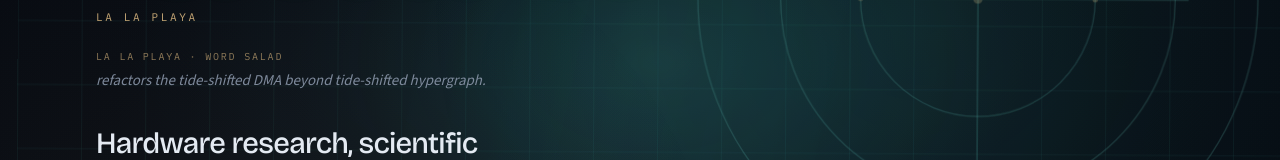
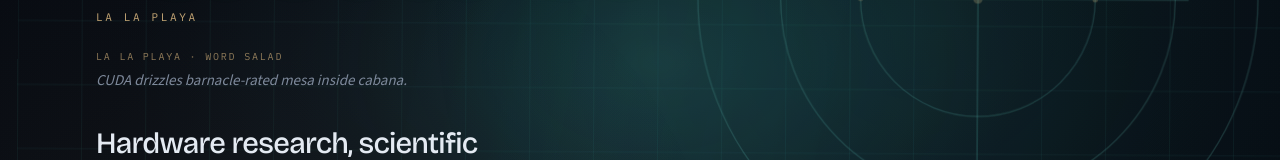
Before and after one commit to fractalclockwork/portfolio, a Next.js app: page / in a window 1280 px wide. Shown: the part 261-421 px from the top of the page. Built offline with nearby package versions, Linux system fonts and the light colour scheme.

Commit message:
Avoid word-salad hydration mismatch

```diff
--- a/src/components/word-salad.tsx
+++ b/src/components/word-salad.tsx
@@ -4,18 +4,19 @@
 import { AnimatePresence, motion } from "framer-motion";
 import { useEffect, useState } from "react";
 
+const PLACEHOLDER = "salt-fogged tidepool compiles amid the ringbuffer.";
+
 export function WordSalad({ className = "" }: { className?: string }) {
-  const [phrase, setPhrase] = useState(() => randomWordSalad());
+  const [phrase, setPhrase] = useState(PLACEHOLDER);
 
   useEffect(() => {
     let timer: ReturnType<typeof setTimeout>;
-    const schedule = () => {
-      timer = setTimeout(() => {
-        setPhrase(randomWordSalad());
-        schedule();
-      }, saladIntervalMs());
+    const tick = () => {
+      setPhrase(randomWordSalad());
+      timer = setTimeout(tick, saladIntervalMs());
     };
-    schedule();
+    // Defer first randomize so SSR/CSR markup match; then rotate every 3–5s.
+    timer = setTimeout(tick, 0);
     return () => clearTimeout(timer);
   }, []);
 
```
